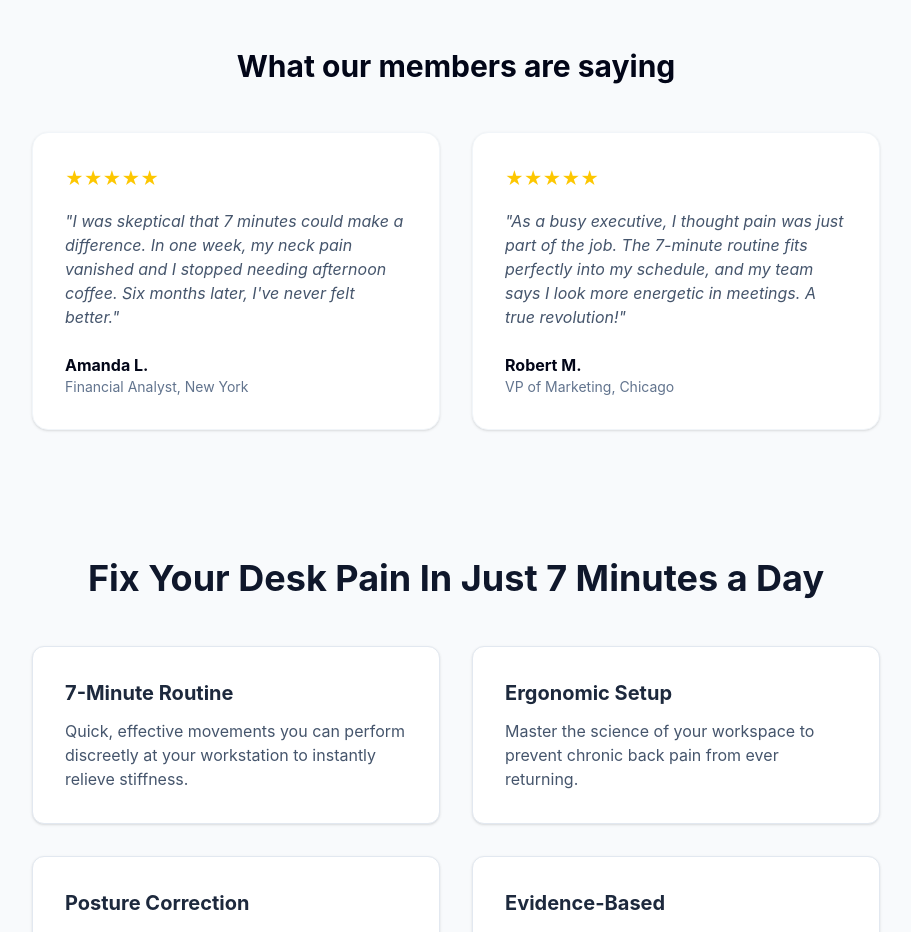
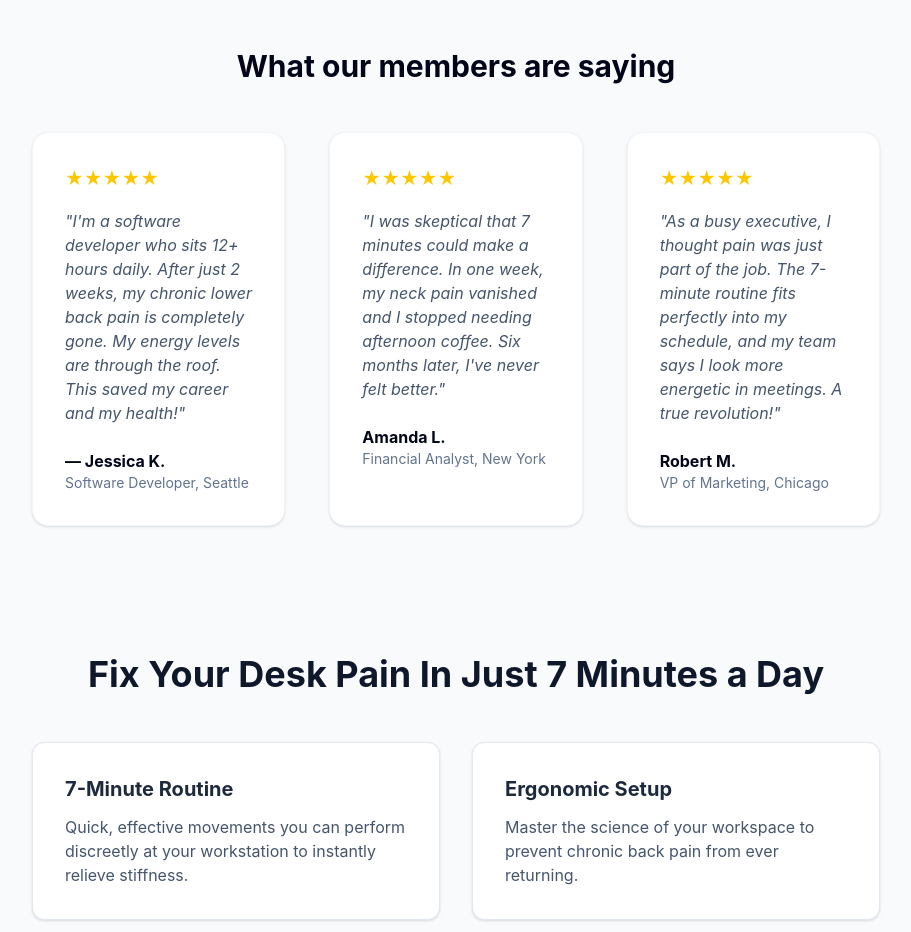
Before and after one commit to Lpluiz123/laserpack-designs, a React (Vite) app in the folder frontend/: page / in a window 1280 px wide. Shown: the part 960-1892 px from the top of the page, without its empty margins (184-1095 px from the left). Built offline with nearby package versions, Linux system fonts and the light colour scheme.

Commit message:
Adicao de cards depoimentos 2

```diff
--- a/frontend/src/components/Cards.jsx
+++ b/frontend/src/components/Cards.jsx
@@ -6,8 +6,19 @@ export function Cards() {
       What our members are saying
     </h2>
 
-    <div className="grid gap-8 md:grid-cols-2">
-      {/* Depoimento 1 */}
+
+    <div className="grid gap-11 md:grid-cols-3">
+        {/* Depoimento 1 */}
+      <div className="bg-white p-8 rounded-2xl shadow-sm border border-slate-100">
+        <div className="text-yellow-400 mb-4 text-lg">★★★★★</div>
+        <p className="text-slate-600 mb-6 italic">
+          "I'm a software developer who sits 12+ hours daily. After just 2 weeks, my chronic lower back pain is completely gone. My energy levels are through the roof. This saved my career and my health!"
+        </p>
+        <p className="font-bold text-slate-950">— Jessica K.</p>
+        <p className="text-sm text-slate-500">Software Developer, Seattle</p>
+      </div>
+
+      {/* Depoimento 2 */}
       <div className="bg-white p-8 rounded-2xl shadow-sm border border-slate-100">
         <div className="text-yellow-400 mb-4 text-lg">★★★★★</div>
         <p className="text-slate-600 mb-6 italic">
@@ -17,7 +28,7 @@ export function Cards() {
         <p className="text-sm text-slate-500">Financial Analyst, New York</p>
       </div>
 
-      {/* Depoimento 2 */}
+      {/* Depoimento 3 */}
       <div className="bg-white p-8 rounded-2xl shadow-sm border border-slate-100">
         <div className="text-yellow-400 mb-4 text-lg">★★★★★</div>
         <p className="text-slate-600 mb-6 italic">
```
